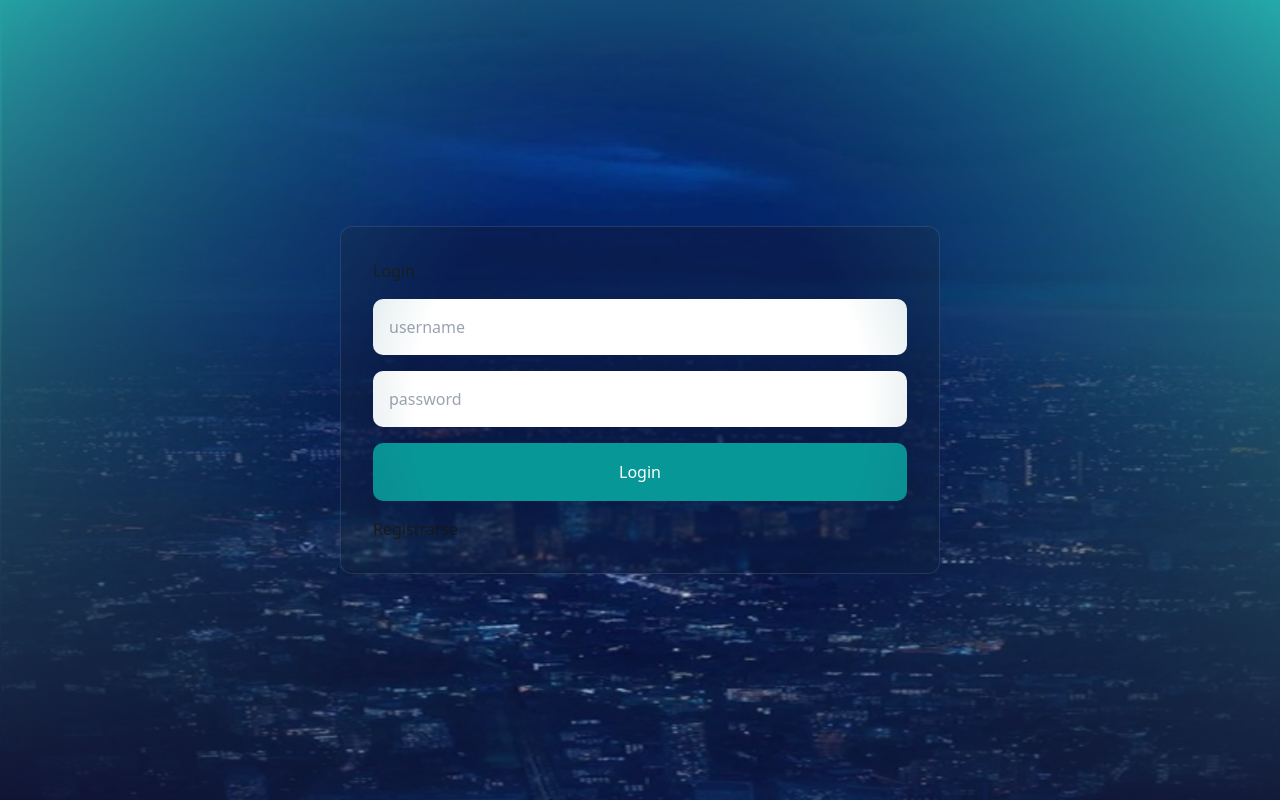
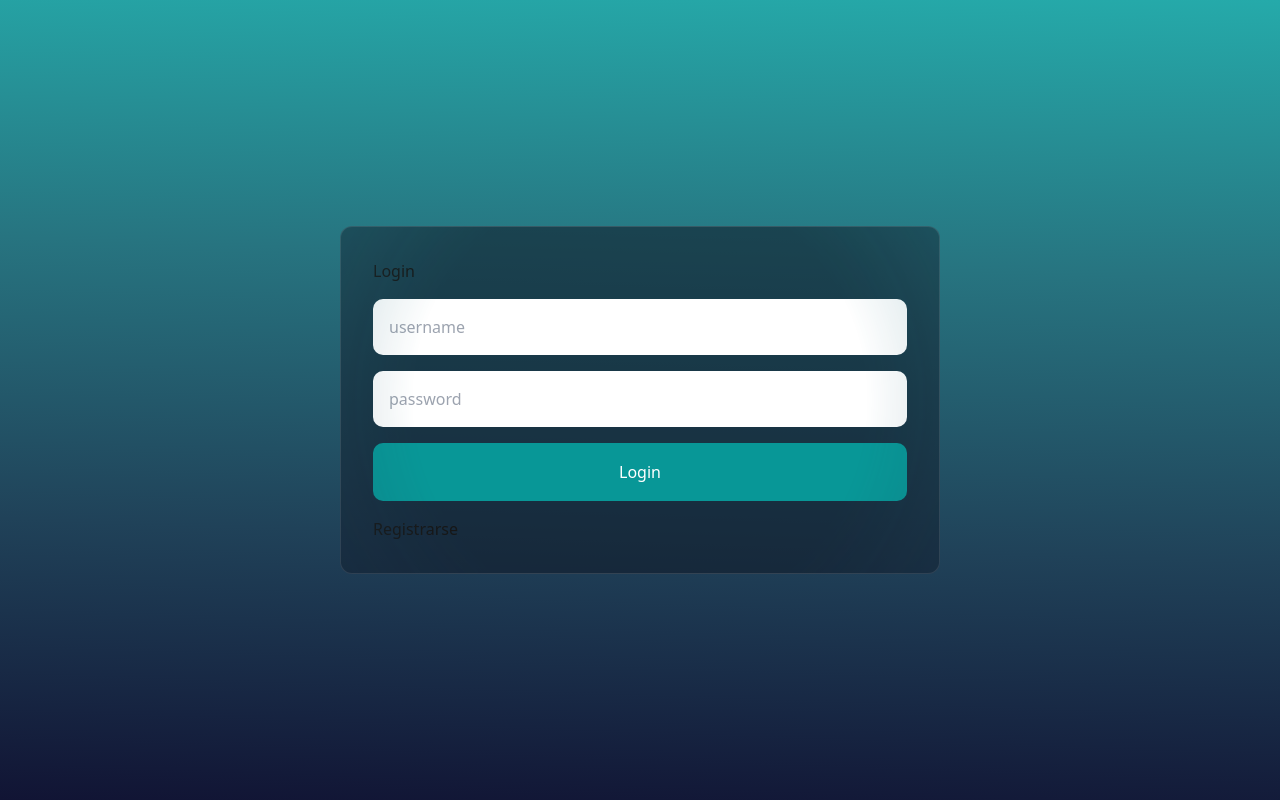
Before and after one commit to marlon7piri/uip_app, a Next.js app: page /auth/login in a window 1280 px wide. Built offline with nearby package versions, Linux system fonts and the light colour scheme; no server answers.

Commit message:
Update login.module.css

```diff
--- a/src/app/auth/login/login.module.css
+++ b/src/app/auth/login/login.module.css
@@ -12,7 +12,7 @@
   align-items: center;
   background-size: cover;
   background-position: center;
-  background-image: url("/imagenes/fondochanpions.png");
+ /*  background-image: url("/imagenes/fondochanpions.png"); */
   background-repeat: no-repeat;
 
   -webkit-mask-image: radial-gradient(circle, rgba(0, 0, 0, 1) 30%, rgba(0, 0, 0, 0) 50%);
```
